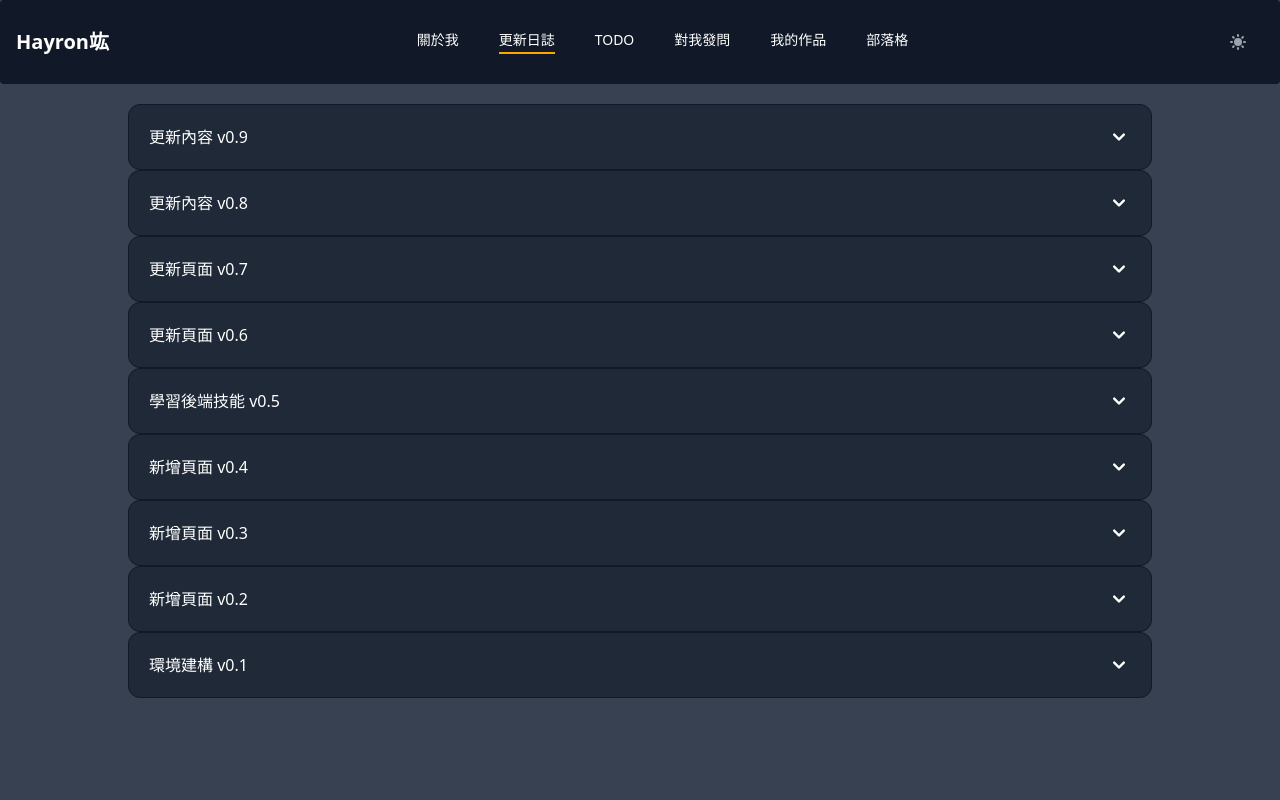
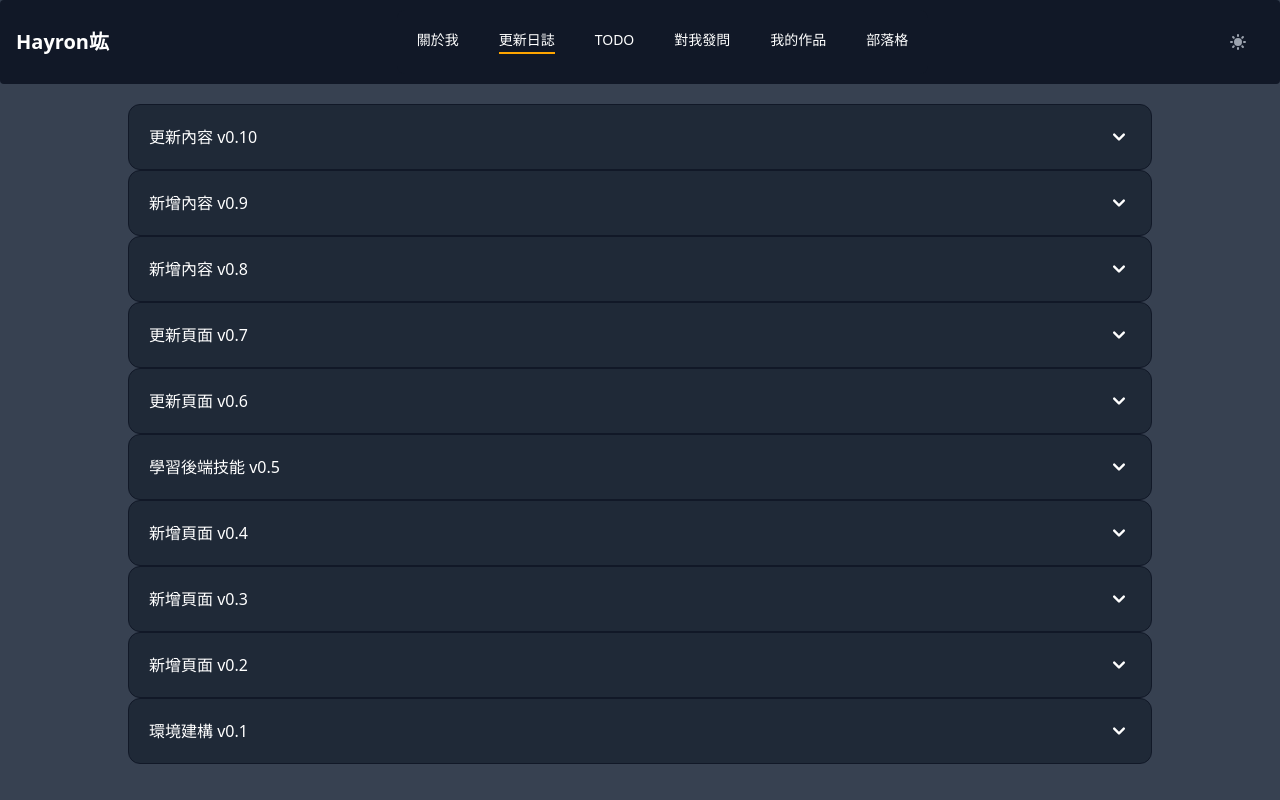
Before and after one commit to DJHayron/MyWebsite, a Vue app: page /log in a window 1280 px wide. Built offline with nearby package versions, Linux system fonts and the light colour scheme.

Commit message:
push to the latest

```diff
--- a/src/views/AskMe.vue
+++ b/src/views/AskMe.vue
@@ -33,8 +33,8 @@ export default {
                 {
                     question: this.$refs.question_content.value,
                 })
-                .then( (response) => alert(response['data']['status']))
-                .catch( (error) => alert(error))
+                .then( (response) => console.log(response['data']['status']))
+                .catch( (error) => console.log(error))
                 this.$refs.question_content.value = ''
             }
         }
@@ -43,7 +43,7 @@ export default {
         this.axios.get(this.apiUrl + '/getQuestion')
         .then( (response) => {
             this.data = response['data']['data']
-        }).catch( (error) => alert(error))
+        }).catch( (error) => console.log(error))
     }
 }
 </script>
--- a/src/views/MyBlog.vue
+++ b/src/views/MyBlog.vue
@@ -4,6 +4,7 @@
             <BlogCard v-for="(item, key) in data" :key="key" :data="item"></BlogCard>
         </div>
     </div>
+
 </template>
 
 <script>
--- a/src/views/UpdateLog.vue
+++ b/src/views/UpdateLog.vue
@@ -27,13 +27,20 @@ export default {
             updateLog: [
                 {
                     head: '更新內容',
+                    body: [],
+                    version: 'v0.10',
+                    date: '2023/03/29',
+                    isOpen: false
+                },
+                {
+                    head: '新增內容',
                     body: ['更新 優化navbar功能', '新增 淡入動畫', '新增 部落格card'],
                     version: 'v0.9',
                     date: '2023/03/22',
                     isOpen: false
                 },
                 {
-                    head: '更新內容',
+                    head: '新增內容',
                     body: ['更新 "TODO"內容', '新增 "我的作品"', '修正 版型.新增 "部落格"'],
                     version: 'v0.8',
                     date: '2023/03/17',
```
Also changed, not shown: 1 other file (tests, documents, lock files or other folders).
